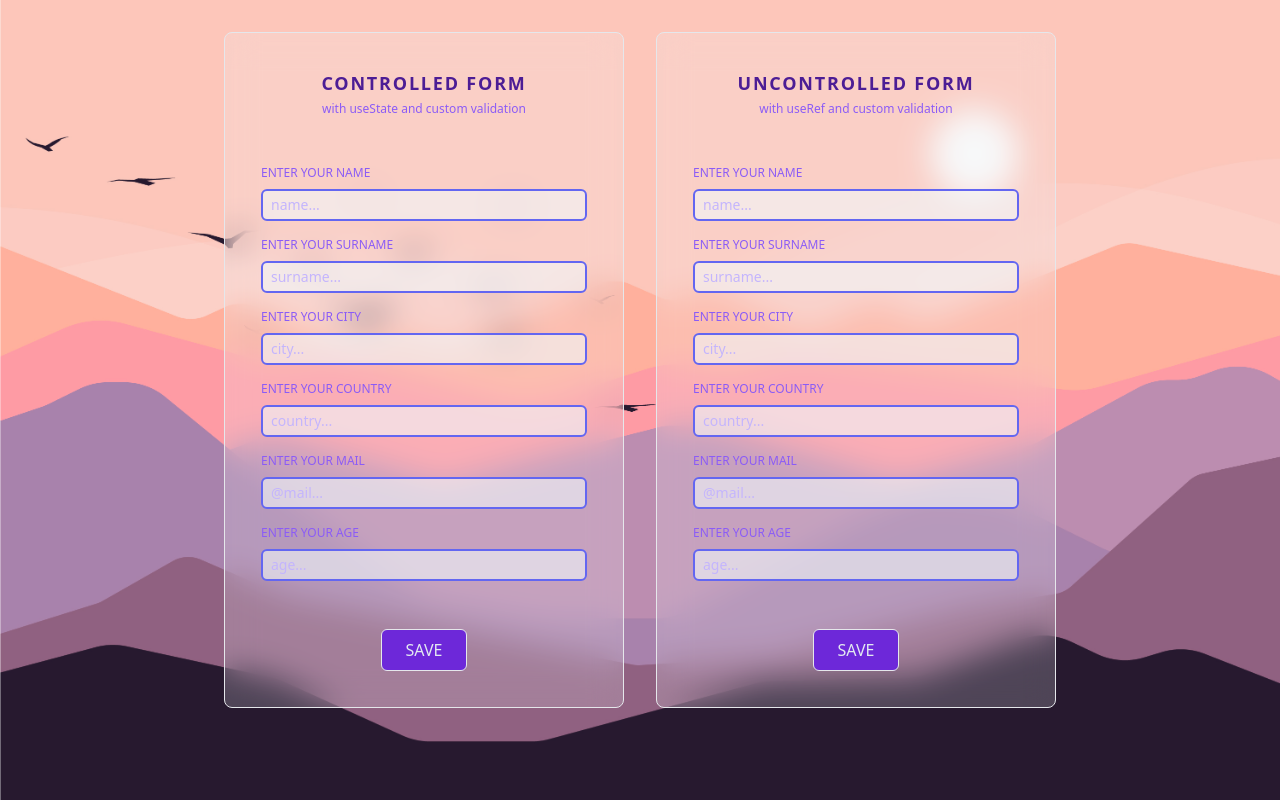
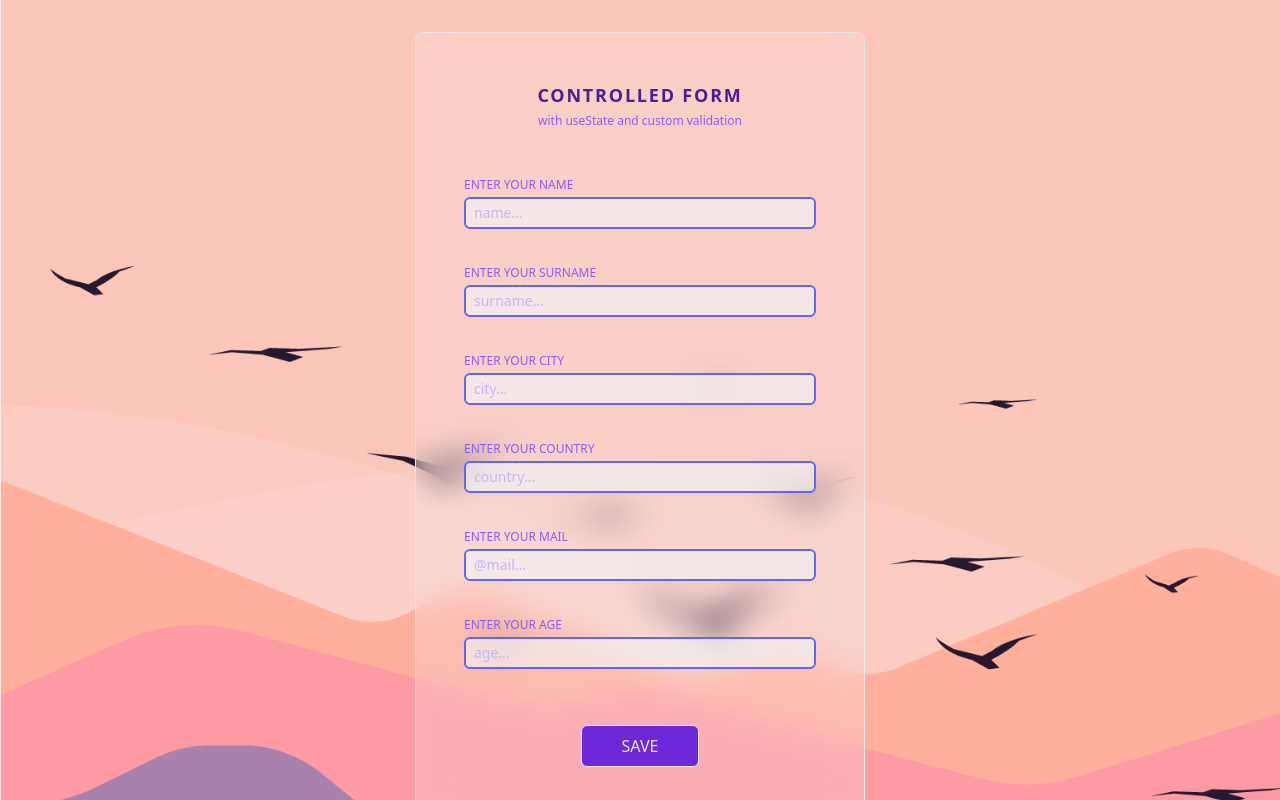
Before and after one commit to KatherinaKulinich/forms-practice, a React (Vite) app: page / in a window 1280 px wide. Shown: the top 800 px of the page. Built offline with nearby package versions, Linux system fonts and the light colour scheme.

Commit message:
created func for validation

```diff
--- a/src/components/DefaultButton.tsx
+++ b/src/components/DefaultButton.tsx
@@ -15,7 +15,7 @@ const DefaultButton: React.FC<DefaultButtonProps> = ({
     return (
         <button
             onClick={onClick}
-            className={`${styles} rounded-md border px-6 py-2 uppercase`}
+            className={`${styles} rounded-md border px-10 py-2 uppercase`}
             type={type}
             {...rest}
         >
--- a/src/components/Field.tsx
+++ b/src/components/Field.tsx
@@ -24,7 +24,7 @@ const Field = React.forwardRef(
 
         return (
             <div className='flex w-full max-w-[400px] flex-col content-center gap-1'>
-                <div className='flex flex-col gap-2'>
+                <div className='flex flex-col gap-1'>
                     <label
                         htmlFor={name}
                         className='bold w-full text-xs uppercase text-violet-500'
@@ -39,11 +39,9 @@ const Field = React.forwardRef(
                         {...rest}
                     />
                 </div>
-                {isErrorMessage && (
-                    <p className='text-xs font-semibold text-red-700'>
-                        {message}
-                    </p>
-                )}
+                <p className='h-1 text-xs font-semibold text-red-700'>
+                    {isErrorMessage ? message : ''}
+                </p>
             </div>
         );
     }
--- a/src/components/Form.tsx
+++ b/src/components/Form.tsx
@@ -19,7 +19,7 @@ const Form: React.FC<FormProps> = ({
             method='post'
             action='#'
             onSubmit={onSubmitForm}
-            className='flex w-[400px] flex-col items-center gap-12 rounded-lg border bg-slate-100/20 p-9 backdrop-blur-lg'
+            className='flex w-[450px] flex-col items-center gap-12 rounded-lg border bg-slate-100/20 p-12 backdrop-blur-lg'
         >
             <div className='flex flex-col items-center gap-1'>
                 <h2 className='text-lg font-bold uppercase tracking-widest text-violet-900'>
@@ -27,8 +27,8 @@ const Form: React.FC<FormProps> = ({
                 </h2>
                 <p className='text-xs text-violet-500'>{formSubTitle}</p>
             </div>
-            <div className='flex w-full flex-col gap-10'>
-                <fieldset className='flex w-full flex-col gap-4'>
+            <div className='flex w-full flex-col'>
+                <fieldset className='flex w-full flex-col gap-7'>
                     {children}
                 </fieldset>
             </div>
--- a/src/components/forms/BasicForm.tsx
+++ b/src/components/forms/BasicForm.tsx
@@ -1,5 +1,6 @@
 import { useState } from 'react';
-import { FormData } from '../../types/FormData';
+import { validateValues } from '../../helpers/validation';
+import { FormData, FormErrors } from '../../types/FormData';
 import { initialValues, inputsData } from '../../utils/inputsData';
 import ConfettiEffect from '../ConfettiEffect';
 import Field from '../Field';
@@ -11,7 +12,7 @@ const BasicForm: React.FC = () => {
     const [isConfetti, setIsConfetti] = useState(false);
 
     const [isModalVisible, setIsModalVisible] = useState(false);
-    // const [errors, setErrors] = useState()
+    const [errors, setErrors] = useState<FormErrors>({} as FormErrors);
 
     const onChangeFormData: React.ChangeEventHandler<HTMLInputElement> = (
         event
@@ -32,6 +33,7 @@ const BasicForm: React.FC = () => {
     ) => {
         event.preventDefault();
         console.log(formData);
+        setErrors(validateValues(formData));
         setIsConfetti(true);
     };
 
@@ -60,6 +62,7 @@ const BasicForm: React.FC = () => {
                     />
                 ))}
             </Form>
+
             {isConfetti && <ConfettiEffect offTheEffect={onFormFinished} />}
             <ModalFormIsFinished
                 isVisible={isModalVisible}
--- a/src/components/forms/RefForm.tsx
+++ b/src/components/forms/RefForm.tsx
@@ -1,21 +1,43 @@
-import { inputsData } from '../../utils/inputsData';
+import { useState } from 'react';
+import { validateValues } from '../../helpers/validation';
+import { FormData } from '../../types/FormData';
+import { initialValues, inputsData } from '../../utils/inputsData';
 import { inputsRefs } from '../../utils/inputsRefs';
+import ConfettiEffect from '../ConfettiEffect';
 import Field from '../Field';
 import Form from '../Form';
+import ModalFormIsFinished from '../modals/ModalFormIsFinished';
 
 const RefForm: React.FC = () => {
+    const [isConfetti, setIsConfetti] = useState(false);
+    const [isModalVisible, setIsModalVisible] = useState(false);
+    const [formData, setFormData] = useState<FormData>(initialValues);
+
     const onSubmitFormData: React.FormEventHandler<HTMLFormElement> = (
         event
     ) => {
         event.preventDefault();
-        console.log(inputsRefs[1].ref.current?.value);
+        const data: FormData = inputsRefs.reduce(
+            (o, key) =>
+                Object.assign(o, { [key.input]: key.ref.current?.value }),
+            {} as FormData
+        );
+
+        setFormData(data);
+        setIsConfetti(true);
+        validateValues(data);
+    };
+
+    const onFormFinished = () => {
+        setIsConfetti(false);
+        setIsModalVisible(true);
     };
 
     return (
         <>
             <Form
                 formTitle='Uncontrolled Form'
-                formSubTitle='with useRef and custom validation'
+                formSubTitle='with ref and custom validation'
                 onSubmitForm={onSubmitFormData}
             >
                 {inputsData?.map((data) => {
@@ -36,6 +58,13 @@ const RefForm: React.FC = () => {
                     });
                 })}
             </Form>
+
+            {isConfetti && <ConfettiEffect offTheEffect={onFormFinished} />}
+            <ModalFormIsFinished
+                isVisible={isModalVisible}
+                formData={formData}
+                onClose={() => setIsModalVisible(false)}
+            />
         </>
     );
 };
--- /dev/null
+++ b/src/helpers/validation.ts
@@ -0,0 +1,46 @@
+import { FormData, FormErrors } from '../types/FormData';
+import { inputsData } from '../utils/inputsData';
+
+export const validateValues = (data: FormData) => {
+    const isRequiredMessage = 'This this required field!';
+
+    const errors: FormErrors = {
+        userName: null,
+        userSurname: null,
+        userCity: null,
+        userCountry: null,
+        userEmail: null,
+        userAge: null
+    };
+
+    inputsData.forEach((input) => {
+        for (const dataItem in data) {
+            const value: string = data[dataItem as keyof FormData];
+            const isRequired = input?.rules?.isRequired;
+
+            if (dataItem === 'userAge' && dataItem === input.name) {
+                const min = input?.rules?.minAge;
+                const max = input?.rules?.maxAge;
+
+                if (min && max) {
+                    if (+value < min || +value > max) {
+                        errors.userAge = input.rules.message;
+                    }
+                }
+            }
+
+            if (dataItem === input.name && dataItem !== 'userAge') {
+                const { minLength } = input?.rules || null;
+
+                if (minLength && value.length < minLength) {
+                    errors[dataItem as keyof FormData] = input.rules.message;
+                }
+            }
+            if (isRequired && !value) {
+                errors[dataItem as keyof FormData] = isRequiredMessage;
+            }
+        }
+    });
+
+    return errors;
+};
--- a/src/utils/inputsData.ts
+++ b/src/utils/inputsData.ts
@@ -1,4 +1,6 @@
-export const inputsData = [
+import { InputsData } from '../types/FormData';
+
+export const inputsData: Array<InputsData> = [
     {
         type: 'text',
         name: 'userName',
@@ -50,10 +52,11 @@ export const inputsData = [
 
     {
         type: 'mail',
-        name: 'userMail',
+        name: 'userEmail',
         label: 'Enter your mail',
         placeholder: '@mail...',
         rules: {
+            minLength: 12,
             isRequired: true,
             message: 'Invalid email'
         }
@@ -78,5 +81,5 @@ export const initialValues = {
     userCity: '',
     userCountry: '',
     userEmail: '',
-    userAge: null
+    userAge: ''
 };
--- a/src/utils/inputsRefs.ts
+++ b/src/utils/inputsRefs.ts
@@ -12,6 +12,6 @@ export const inputsRefs = [
     { input: 'userSurname', ref: inputSurnameRef },
     { input: 'userCity', ref: inputCityRef },
     { input: 'userCountry', ref: inputCountryRef },
-    { input: 'userMail', ref: inputEmailRef },
+    { input: 'userEmail', ref: inputEmailRef },
     { input: 'userAge', ref: inputAgeRef }
 ];
```
Also changed, not shown: src/types/FormData.ts (+26 -1 lines).
